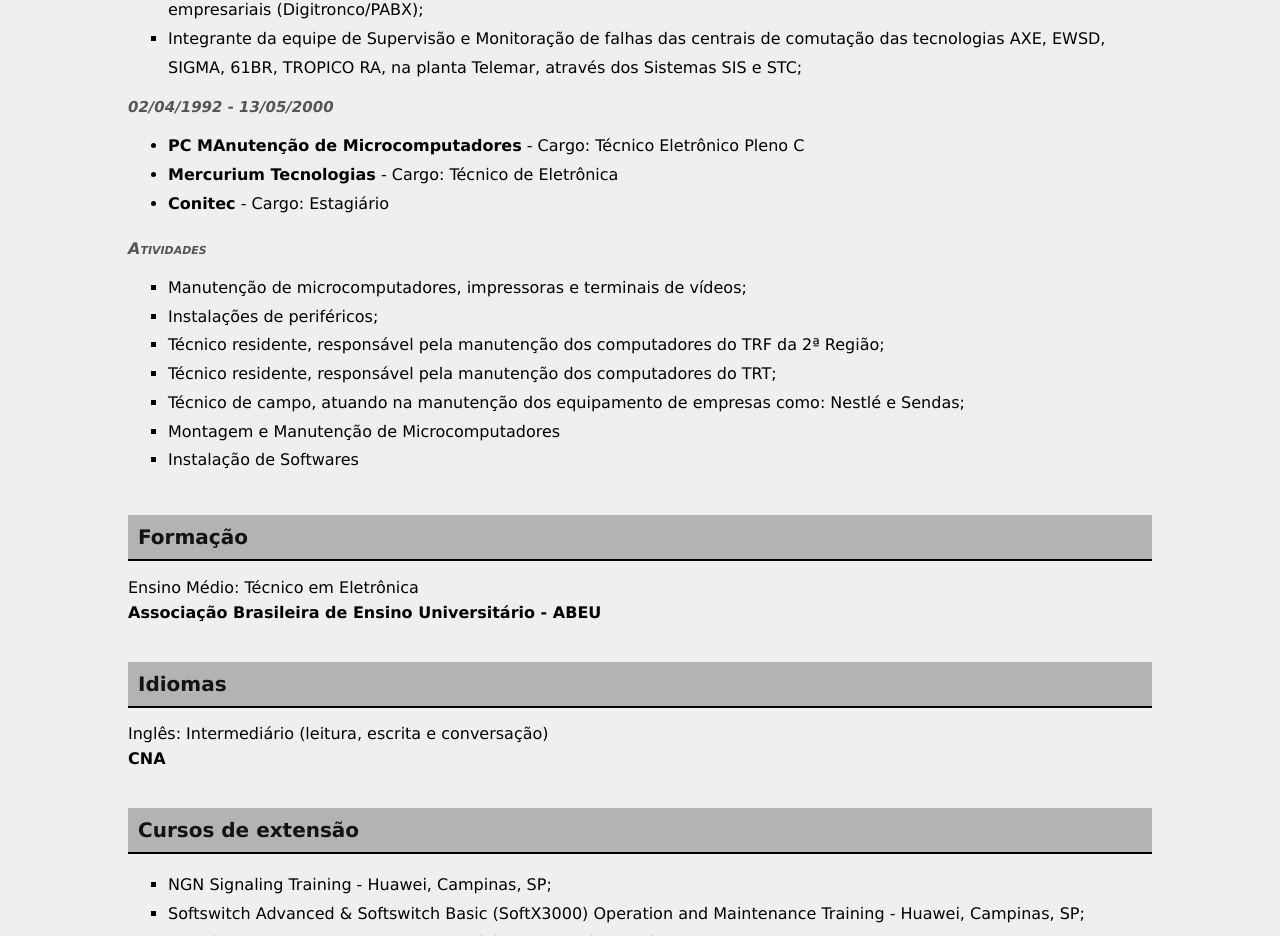
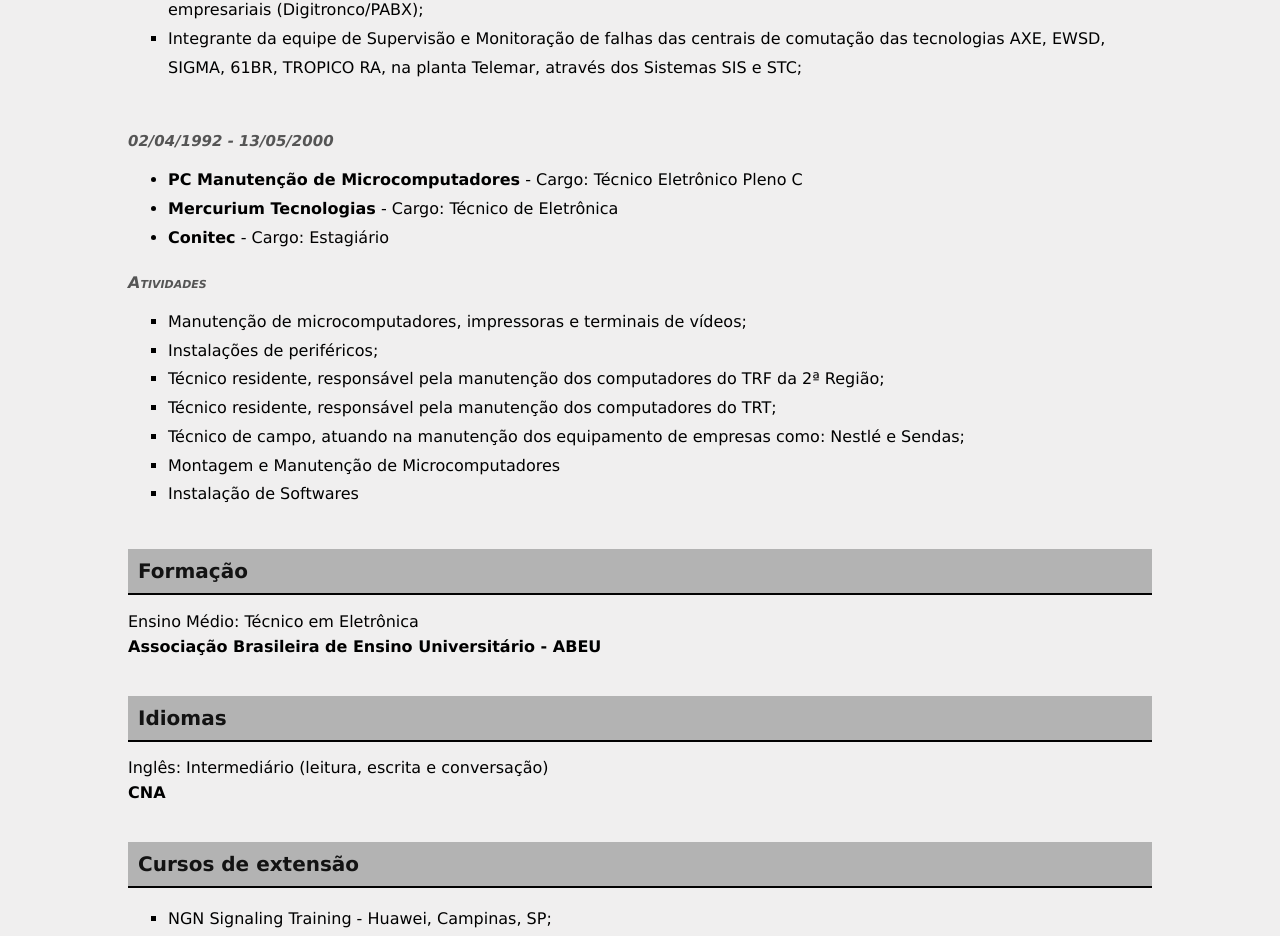
Before and after one commit to AndreFelsemburgh/curriculo, a plain HTML site: page index.html in a window 1280 px wide. Shown: the part 990-1926 px from the top of the page. Drawn offline with Linux system fonts and the light colour scheme.

Commit message:
Adicionei um br entre as experiências

```diff
--- a/index.html
+++ b/index.html
@@ -41,10 +41,10 @@
         <li>Integrante da Equipe de Tratamento a Clientes, com foco em reclamações de linhas de assinantes residênciais e empresariais (Digitronco/PABX);</li>
         <li>Integrante da equipe de Supervisão e Monitoração de falhas das centrais de comutação das tecnologias AXE, EWSD, SIGMA, 61BR, TROPICO RA, na planta Telemar, através dos Sistemas SIS e STC;</li>
     </ul>
-
+    <br>
     <p class="data">02/04/1992 - 13/05/2000</p>
     <ul>
-        <li><strong>PC MAnutenção de Microcomputadores</strong> - Cargo: Técnico Eletrônico Pleno C</li>
+        <li><strong>PC Manutenção de Microcomputadores</strong> - Cargo: Técnico Eletrônico Pleno C</li>
         <li><strong>Mercurium Tecnologias</strong> - Cargo: Técnico de Eletrônica</li>
         <li><strong>Conitec</strong> - Cargo: Estagiário</li>
     </ul>
```
